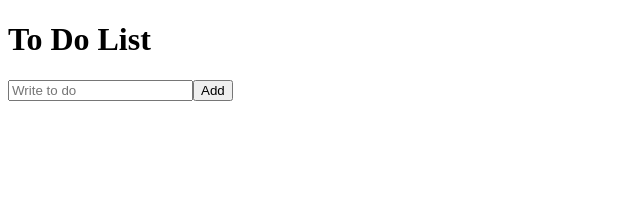
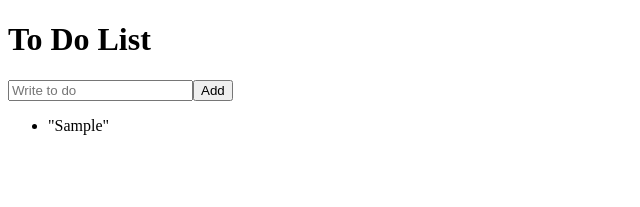
Before and after one commit to pa-rang/redux-practice, a React (Create React App) app: page / in a window 1280 px wide. Both pictures are taken after typing "Sample" into the empty fields and a click on the button "Add". Shown: the top 207 px of the page, without its empty margins (0-640 px from the left). Built offline with nearby package versions, Linux system fonts and the light colour scheme.

Commit message:
feat(react-todo): connect store to todo-list

```diff
--- a/src/index.js
+++ b/src/index.js
@@ -1,6 +1,7 @@
 import React from 'react';
 import ReactDOM from 'react-dom';
 import App from './components/App';
+
 import { Provider } from 'react-redux';
 import store from './store';
 
--- a/src/routes/Home.js
+++ b/src/routes/Home.js
@@ -1,6 +1,9 @@
 import React, { useState } from 'react'
+import { connect } from 'react-redux';
+import { actionCreators } from '../store';
 
-function Home() {
+function Home({ toDos, addToDo }) {
+  console.log('toDos', toDos);
   const [text, setText] = useState("");
 
   function onChange(e) {
@@ -9,7 +12,7 @@ function Home() {
 
   function onSubmit(e) {
     e.preventDefault();
-    console.log(text);
+    addToDo(text);
     setText("");
   }
 
@@ -20,8 +23,23 @@ function Home() {
         <input type="text" placeholder="Write to do" value={text} onChange={onChange} />
         <button>Add</button>
       </form>
+      <ul>
+        {toDos.map(toDo => (
+          <li>{JSON.stringify(toDo.text)}</li>
+        ))}
+      </ul>
     </>
   )
 }
 
-export default Home
+function mapStateToProps(state) {
+  return { toDos: state };
+}
+
+function mapDispatchToProps(dispatch) {
+  return {
+    addToDo: text => dispatch(actionCreators.addToDo(text))
+  };
+}
+
+export default connect(mapStateToProps, mapDispatchToProps) (Home);
```
